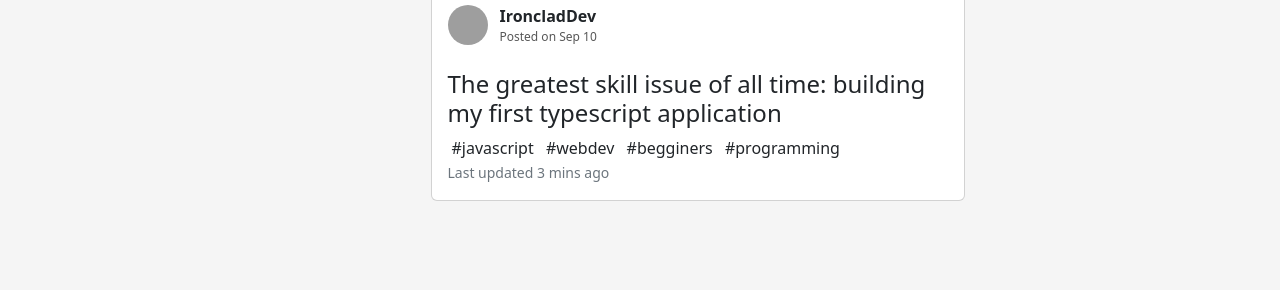
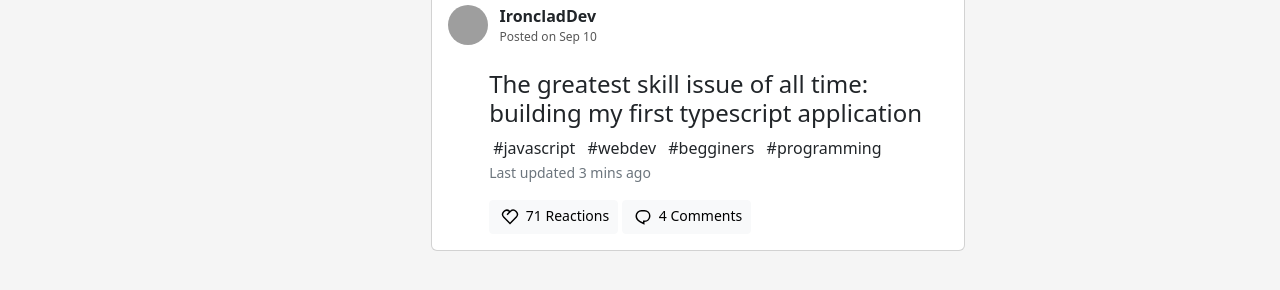
Before and after one commit to Jesshercon/replica_devto, a plain HTML site: page index.html in a window 1280 px wide. Shown: the part 508-798 px from the top of the page. Drawn offline with nearby package versions, Linux system fonts and the light colour scheme; grey boxes are pictures that could not be loaded.

Commit message:
first card updated

```diff
--- a/index.html
+++ b/index.html
@@ -112,7 +112,7 @@
             </div>
           </div>
         </div>
-        <div class="div div__container-info">
+        <div class="div div__container-info g-col-6 offset-md-1">
           <h4 class="card-title">The greatest skill issue of all time: building my first typescript application</h4>
             <div class="card__tags card__tags-links text">
               <a class="text-decoration-none link-dark p-1" href=""
@@ -129,6 +129,26 @@
               >
             </div>
           <p class="card-text"><small class="text-muted">Last updated 3 mins ago</small></p>
+          <!-- Reaction buttons -->
+          <footer class="comment__footer print-hidden d-flex gap-1 mt-1">
+            <div class=" comment__footer-icon">
+              <button class="btn btn-light btn-sm mr-1 reaction-like inline-flex" >
+                <svg class="crayons-icon" width="24" height="24" xmlns="http://www.w3.org/2000/svg"><path d="M18.884 12.595l.01.011L12 19.5l-6.894-6.894.01-.01A4.875 4.875 0 0112 5.73a4.875 4.875 0 016.884 6.865zM6.431 7.037a3.375 3.375 0 000 4.773L12 17.38l5.569-5.569a3.375 3.375 0 10-4.773-4.773L9.613 10.22l-1.06-1.062 2.371-2.372a3.375 3.375 0 00-4.492.25v.001z"></path></svg>
+
+                  <span data-testid="tooltip" class="crayons-tooltip__content">
+                    71 Reactions
+                  </span>
+
+              </button>
+            </div>
+            <div class=" comment__footer-icon">
+              <a class=" btn btn-light btn-sm actions toggle-reply-form mr-1 inline-flex" href="#/ironcladdev/the-greatest-skill-issue-of-all-time-building-my-first-typescript-application-3g84/comments/new/21hd8"  >
+                <svg class="crayons-icon" width="24" height="24" xmlns="http://www.w3.org/2000/svg"><path d="M10.5 5h3a6 6 0 110 12v2.625c-3.75-1.5-9-3.75-9-8.625a6 6 0 016-6zM12 15.5h1.5a4.501 4.501 0 001.722-8.657A4.5 4.5 0 0013.5 6.5h-3A4.5 4.5 0 006 11c0 2.707 1.846 4.475 6 6.36V15.5z"></path></svg>
+
+               <span class="hidden m:inline-block">4 Comments</span>
+              </a>
+            </div>
+          </footer>
       </div>
     </div>
   </div>
```
Also changed, not shown: assets/heart.svg (added). Lines whose indentation alone changed are shown as unchanged.
